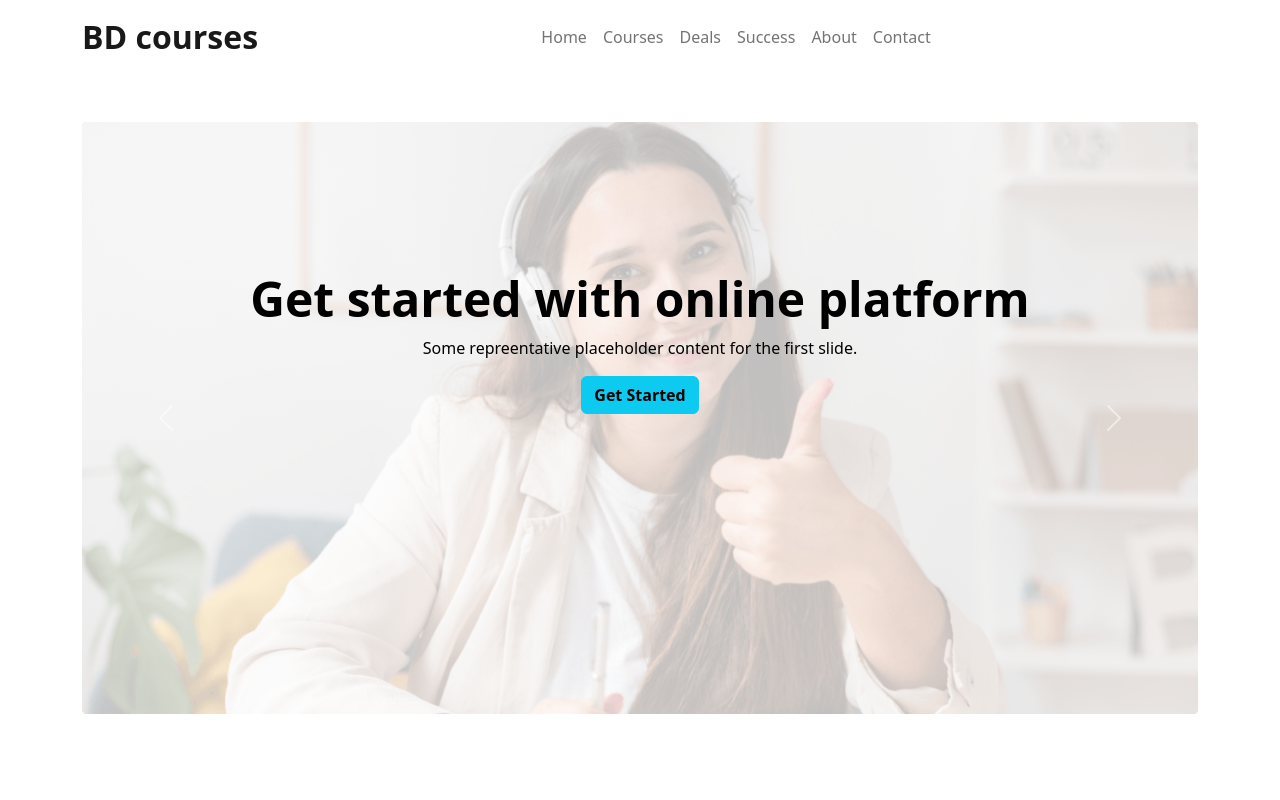
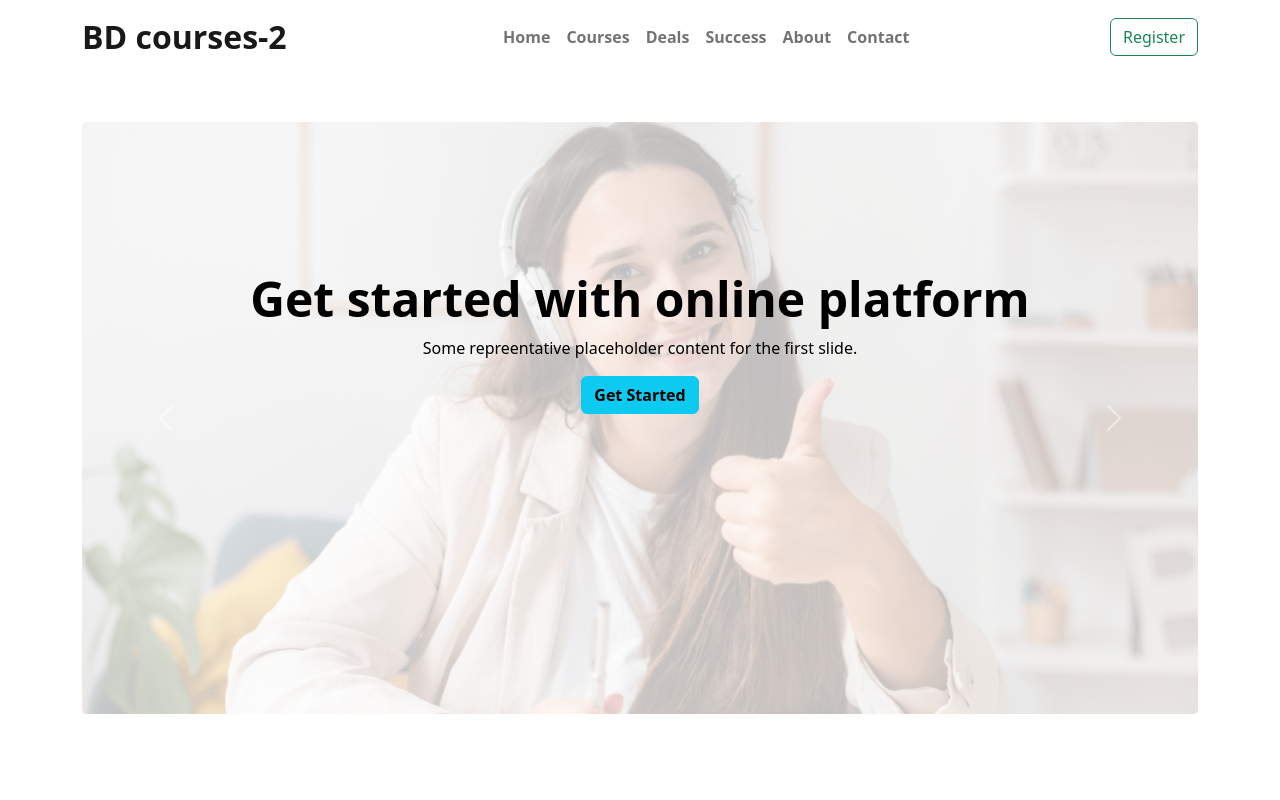
Before and after one commit to ashrafcse3/edtech-bootstrap-2, a plain HTML site: page index.html in a window 1280 px wide. Shown: the top 800 px of the page. Drawn offline with nearby package versions, Linux system fonts and the light colour scheme.

Commit message:
fixed the navbar for every screen

```diff
--- a/index.html
+++ b/index.html
@@ -4,7 +4,7 @@
 <head>
     <meta charset="utf-8">
     <meta name="viewport" content="width=device-width, initial-scale=1">
-    <title>BD Courses</title>
+    <title>BD Courses-2</title>
     <!-- bootstrap style link -->
     <link href="https://cdn.jsdelivr.net/npm/bootstrap@5.2.0/dist/css/bootstrap.min.css" rel="stylesheet"
         integrity="sha384-gH2yIJqKdNHPEq0n4Mqa/HGKIhSkIHeL5AyhkYV8i59U5AR6csBvApHHNl/vI1Bx" crossorigin="anonymous">
@@ -18,7 +18,10 @@
         <nav class="navbar navbar-expand-lg navbar-light">
             <div class="container">
                 <!-- Left elements -->
-                <a class="navbar-brand fs-2 fw-bold" href="#">BD courses</a>
+                <a class="navbar-brand fs-2 fw-bold" href="#">BD courses-2</a>
+                <!-- Register button on medium screen size start -->
+                <button class="btn btn-outline-success d-md-block  d-none d-lg-none" type="submit">Register</button>
+                <!-- Register button on medium screen size end -->
                 <button class="navbar-toggler" type="button" data-bs-toggle="collapse"
                     data-bs-target="#navbarSupportedContent" aria-controls="navbarSupportedContent"
                     aria-expanded="false" aria-label="Toggle navigation">
@@ -28,7 +31,7 @@
 
                 <!-- Center elements -->
                 <div class="collapse navbar-collapse" id="navbarSupportedContent">
-                    <ul class="navbar-nav mx-auto mb-2 mb-lg-0 float-end-sm">
+                    <ul class="navbar-nav mx-auto mb-2 mb-lg-0 fw-bold">
                         <li class="nav-item">
                             <a class="nav-link" href="#">Home</a>
                         </li>
@@ -47,12 +50,15 @@
                         <li class="nav-item">
                             <a class="nav-link" href="#">Contact</a>
                         </li>
+                        <li class="nav-item">
+                            <button class="btn btn-outline-success d-md-none d-lg-none" type="submit">Register</button>
+                        </li>
                     </ul>
                 </div>
                 <!-- Center elements -->
 
                 <!-- Right elements -->
-                <button class="btn btn-outline-success d-none" type="submit">Register</button>
+                <button class="btn btn-outline-success d-lg-block  collapse d-md-none" type="submit">Register</button>
                 <!-- Right elements -->
             </div>
         </nav>
```
